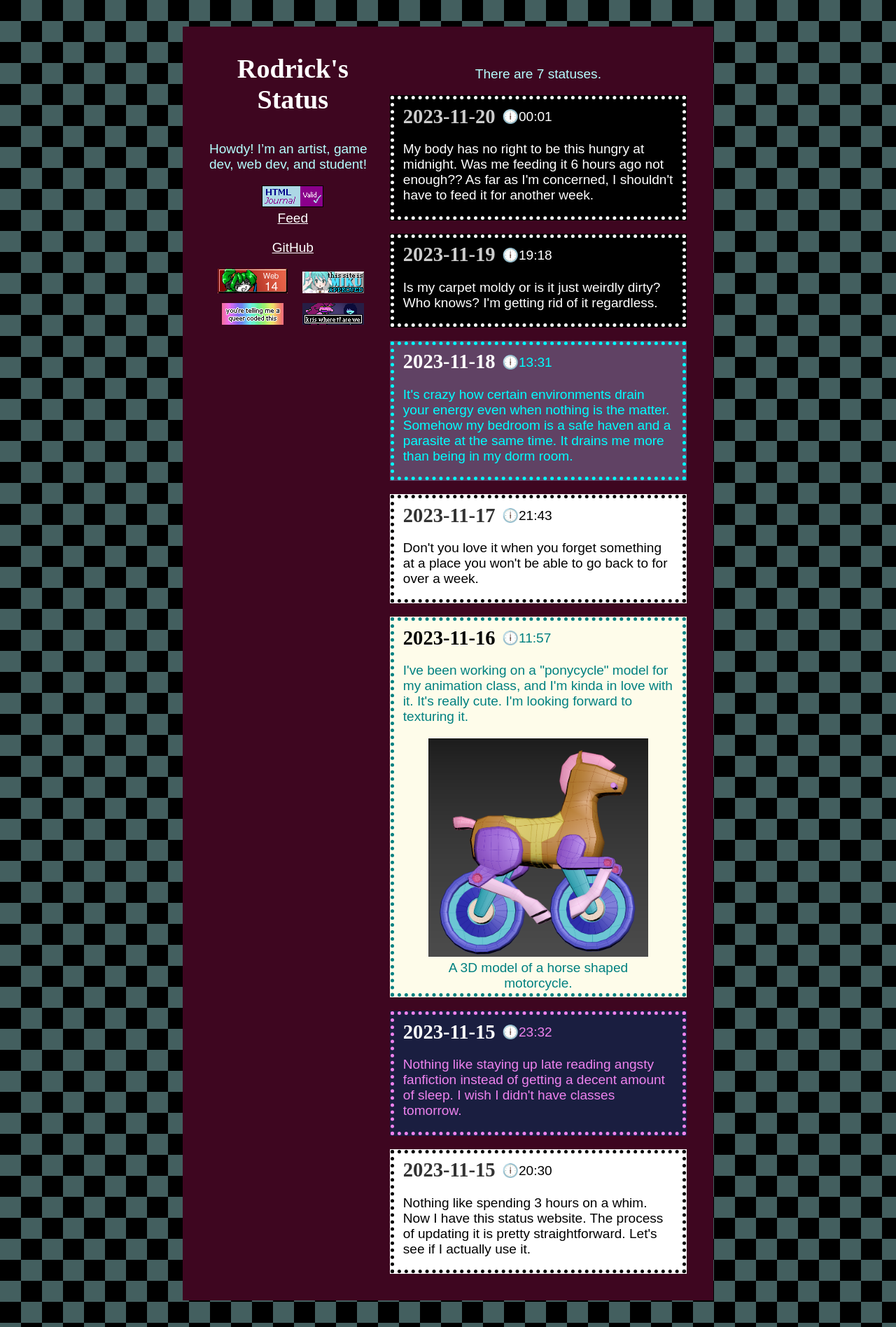
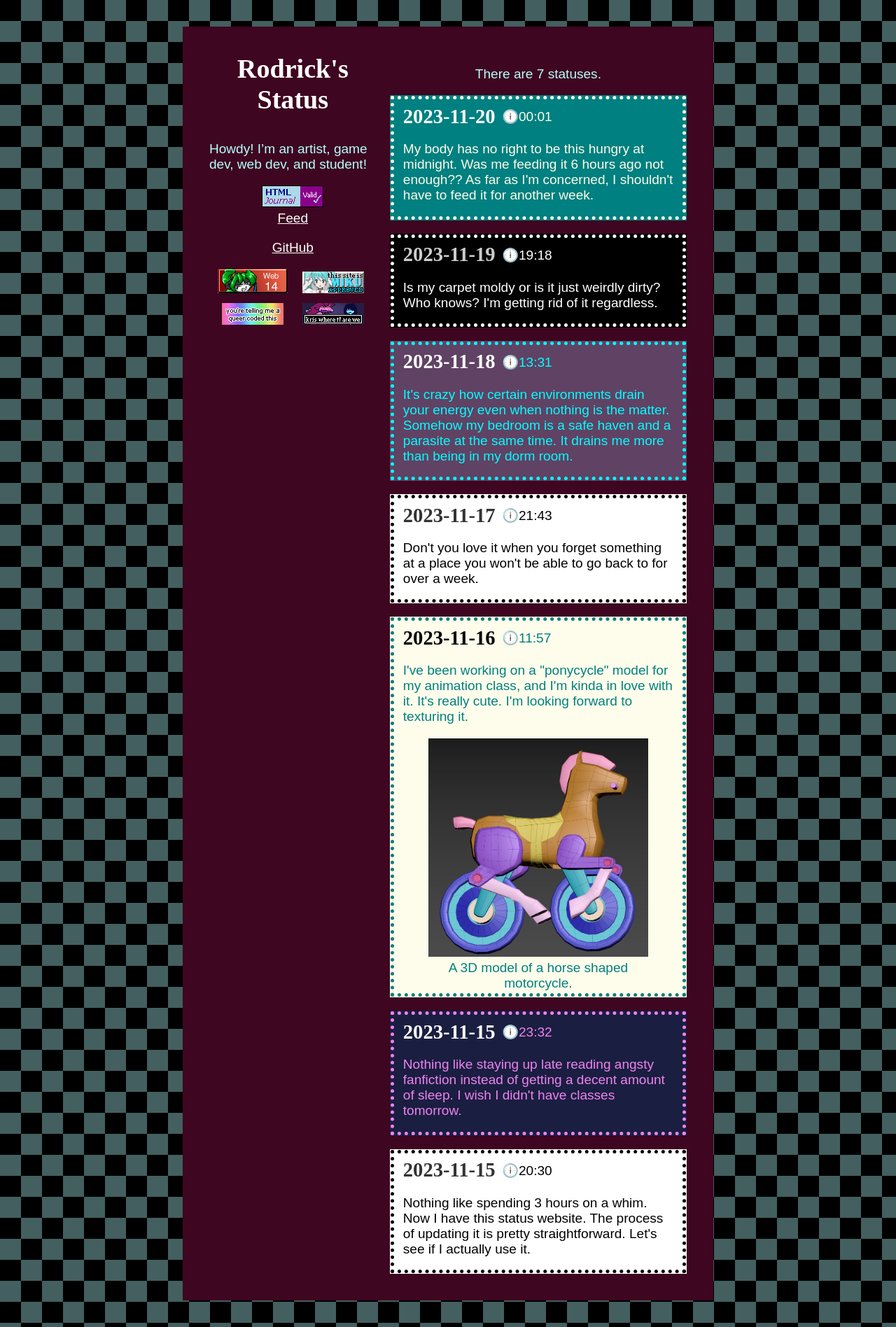
Before and after one commit to RodFireProductions/Status, a Jekyll site: the page built from site/index.md, in a window 1280 px wide. Shown: the whole page at 70% size. Built offline with Jekyll 4.4.1, drawn with Linux system fonts in a browser that asks for light colours.

Commit message:
Update status.html

```diff
--- a/site/_includes/status.html
+++ b/site/_includes/status.html
@@ -1,6 +1,6 @@
 
 
-<article class="black" id="7">
+<article class="green" id="7">
 <h2>2023-11-20</h2>
 <p class="time">&#x1F555;00:01</p>
 <p class="content">My body has no right to be this hungry at midnight. Was me feeding it 6 hours ago not enough?? As far as I'm concerned, I shouldn't have to feed it for another week.</p>
```
